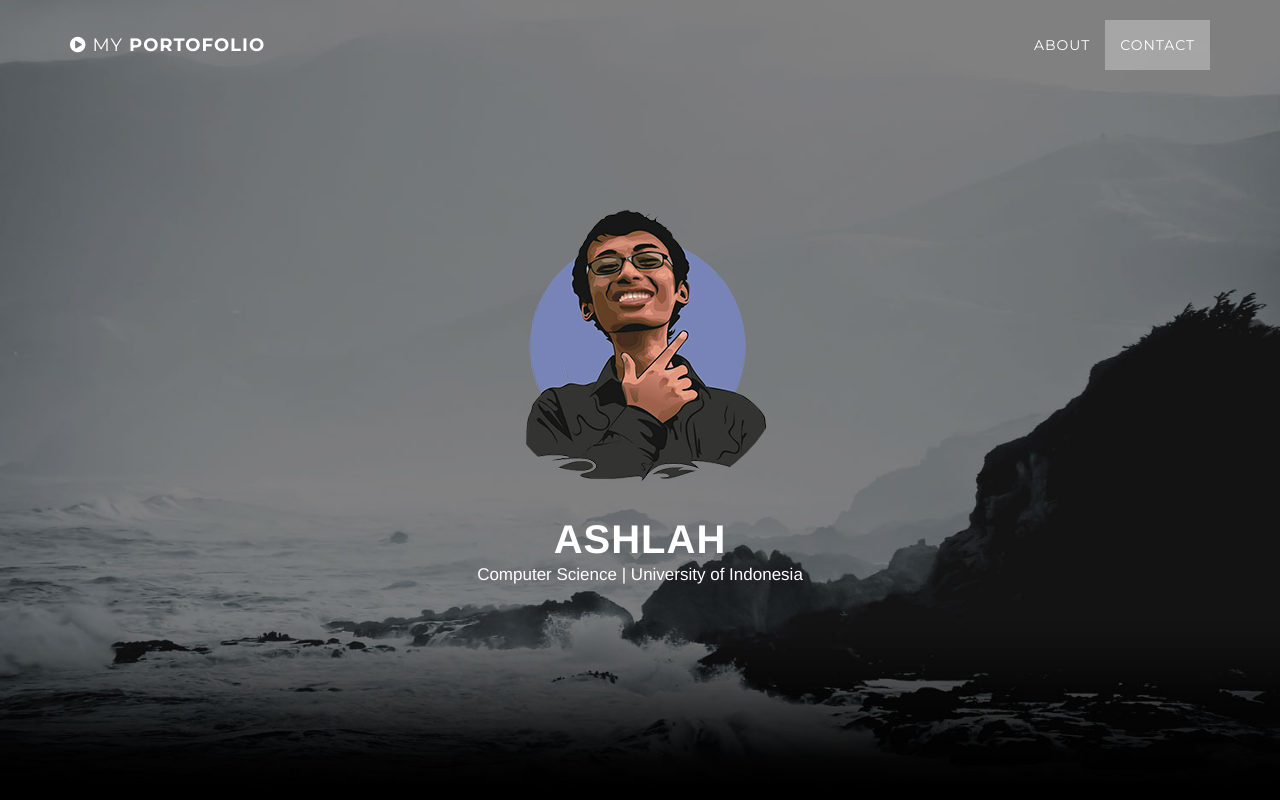
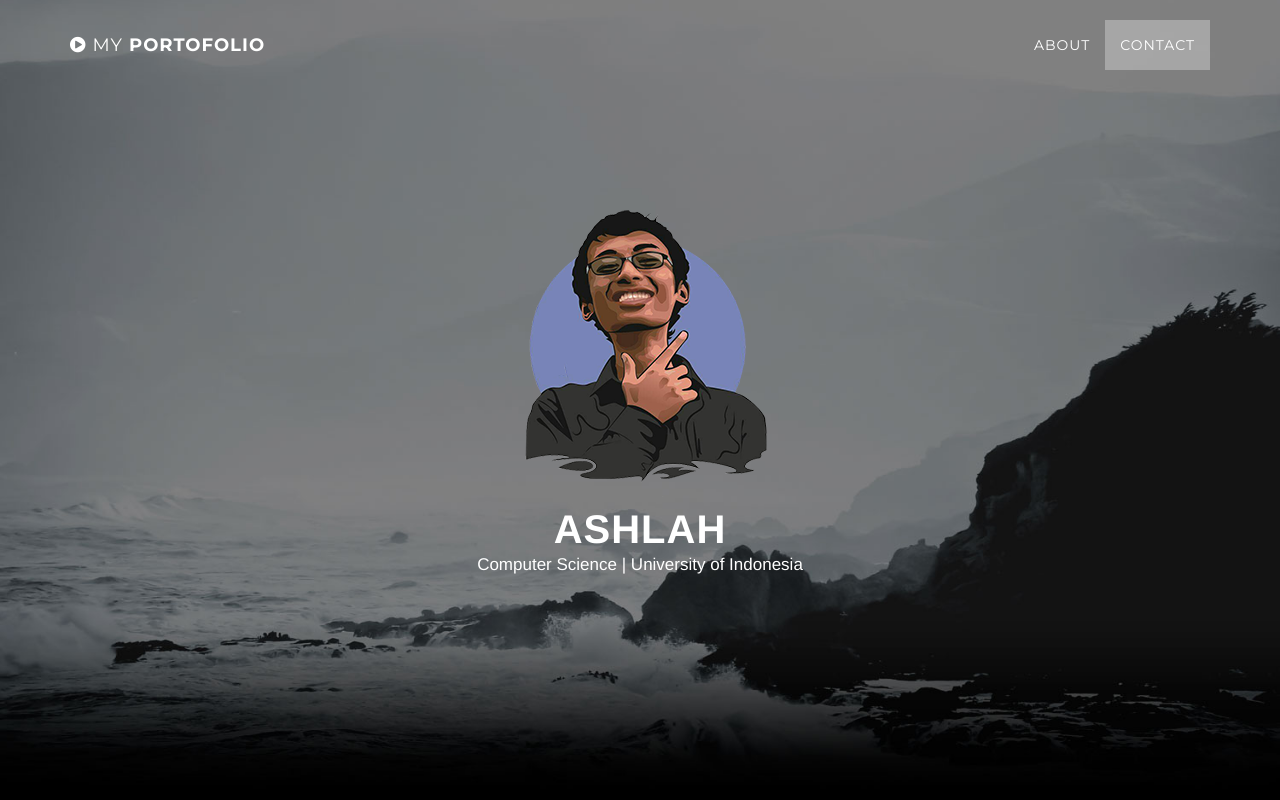
Before and after one commit to hashlash/hashlash.github.io, a website: page index.html in a window 1280 px wide. Shown: the top 800 px of the page. Drawn offline with nearby package versions, Linux system fonts and the light colour scheme; some packages are replaced by stand-ins of ours; a web font is replaced by a local one.

Commit message:
fixed profile picture

```diff
--- a/css/custom.css
+++ b/css/custom.css
@@ -1,5 +1,5 @@
 .profile-img {
-	padding: 20px;
+	padding: 10px;
 }
 
 .profile-name {
--- a/index.html
+++ b/index.html
@@ -75,7 +75,7 @@
             <div class="container">
                 <div class="row">
                     <div class="col-md-8 col-md-offset-2">
-                        <img src="img/Untitled-1.png" class="img-circle profile-img brand-heading">
+                        <img src="img/Untitled-1.png" class="profile-img brand-heading">
                         <h1 class="profile-name">ASHLAH</h1>
                         <p class="profile-desc">Computer Science | <!-- </p>
                         <p class="profile-desc"> -->University of Indonesia</p>
```
